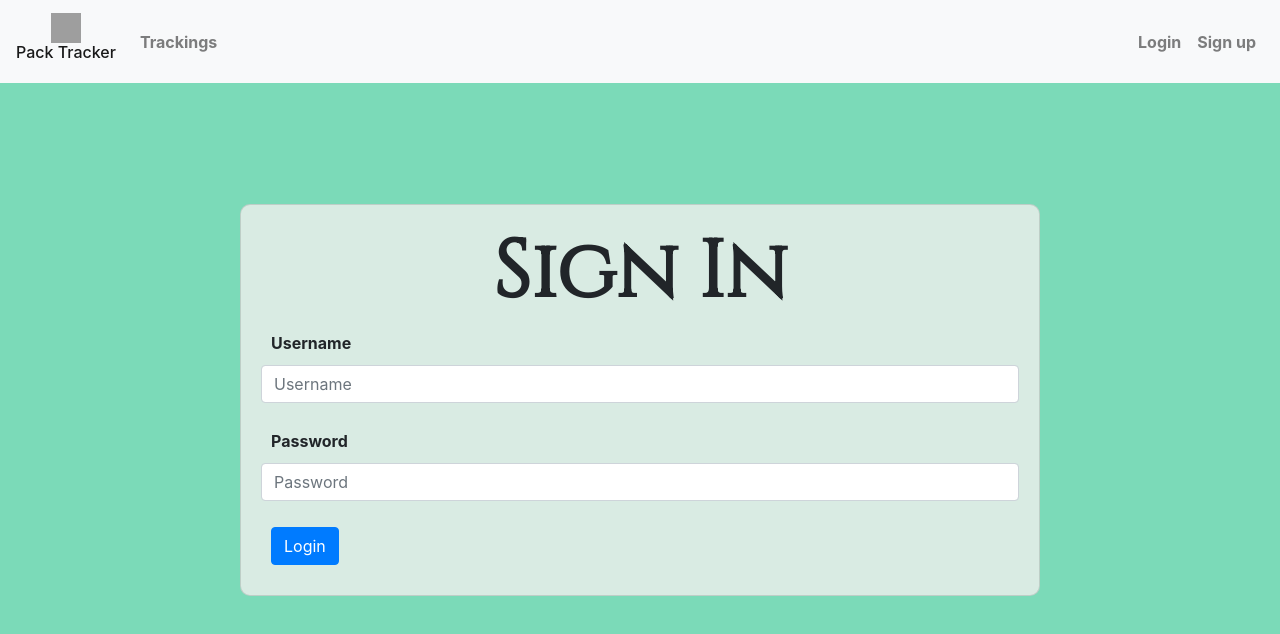
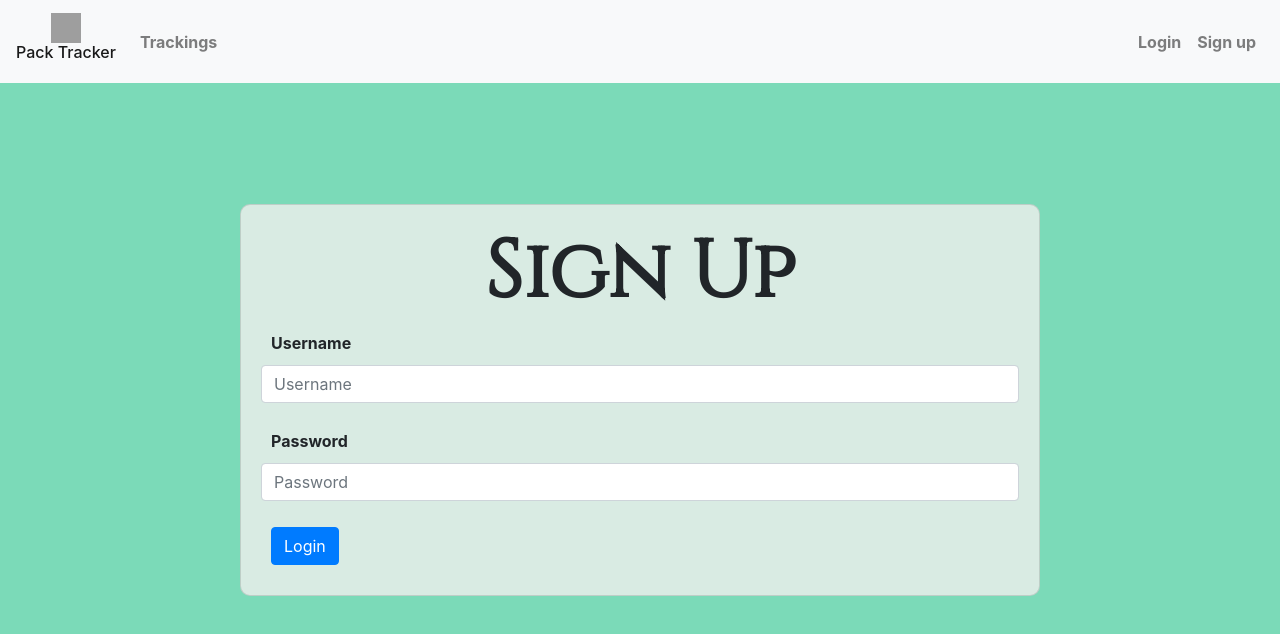
Before and after one commit to tingtingye24/pack-tracker, a React (Create React App) app: page /signup in a window 1280 px wide. Shown: the top 634 px of the page. Built offline with nearby package versions, Linux system fonts and the light colour scheme; grey boxes are pictures that could not be loaded.

Commit message:
cees found bug

```diff
--- a/src/component/Signup.js
+++ b/src/component/Signup.js
@@ -46,14 +46,14 @@ export default class Signup extends Component {
     return (
       <div>
         <Card className="account">
-          <h1>Sign In</h1>
+          <h1>Sign Up</h1>
           {this.renderErrors()}
           <Form onSubmit={this.handleSubmit}>
             <Form.Group>
               <Form.Label style={{ margin: "10px" }}>Username</Form.Label>
               <Form.Control
                 onChange={this.handleChange}
-                name="Username"
+                name="username"
                 placeholder="Username"
                 value={this.state.username}
               />
```
